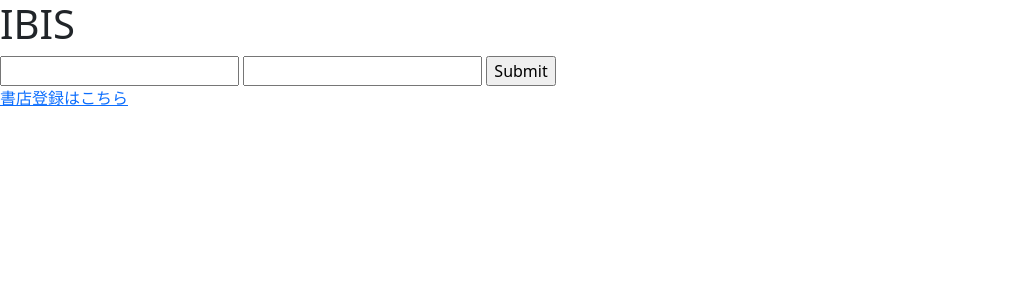
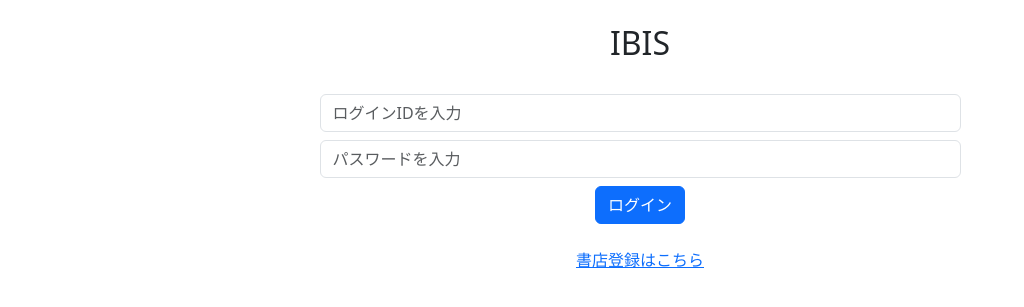
Before and after one commit to uk-works/ibis, a Spring Boot app: page /auth/login in a window 1280 px wide. Shown: the top 307 px of the page, without its empty margins (0-1024 px from the left). Run offline with Spring Boot 4, Linux system fonts and the light colour scheme.

Commit message:
認証（管理者・書店員）ログイン画面 レイアウト実装

```diff
--- a/src/main/resources/templates/common/login.html
+++ b/src/main/resources/templates/common/login.html
@@ -4,24 +4,50 @@
 <head>
 	<meta charset="UTF-8">
 	<meta name="viewport" content="width=devide-width, initial-scale=1.0" />
-	<link href="css/bootstrap.min.css" rel="stylesheet">
+	<link th:href="@{../css/bootstrap.min.css}" rel="stylesheet">
 	<title>ログイン | IBIS</title>
 </head>
 
 <body>
-	<h1>IBIS</h1>
-	<form th:action="@{/auth/login}" method="post" th:object="${form}">
-		<p th:errors="*{loginId}"></p>
-		<input type="text" th:field="*{loginId}" autocomplete="loginId"/>
 
-		<p th:errors="*{password}"></p>
-		<input type="password" th:field="*{password}" autocomplete="current-password"/>
+	<main class="container mt-4">
+		<div class="d-flex justify-content-center align-items-center mb-4">
+			<div>
+				<h2>IBIS</h2>
+			</div>
+		</div>
 
-		<input type="submit" />
-	</form>
-		<a th:href="@{/store/create}">書店登録はこちら</a>
-<!--	<a href="" >-->
-	<script src="js/bootstrap.bundle.min.js"></script>
+
+		<form th:action="@{/auth/login}" method="post" th:object="${form}">
+
+			<div class="row justify-content-center align-items-center mb-2">
+				<div class="col-md-7">
+					<input type="text" class="form-control" th:field="*{loginId}" autocomplete="loginId" placeholder="ログインIDを入力"/>
+					<p th:errors="*{loginId}"></p>
+				</div>
+			</div>
+
+			<div class="row justify-content-center align-items-center mb-2">
+				<div class="col-md-7">
+					<input type="password" class="form-control" th:field="*{password}" autocomplete="current-password" placeholder="パスワードを入力" />
+					<p th:errors="*{password}"></p>
+				</div>
+			</div>
+
+			<div class="row justify-content-center mb-4">
+				<div class="col-auto">
+					<button class="btn btn-primary">ログイン</button>
+				</div>
+			</div>
+
+			<div class="row justify-content-center mb-4">
+				<a class="text-center" th:href="@{/store/create}">書店登録はこちら</a>
+			</div>
+		</form>
+	</main>
+
+
+	<script th:src="@{../js/bootstrap.bundle.min.js}"></script>
 </body>
 
 </html>
```
